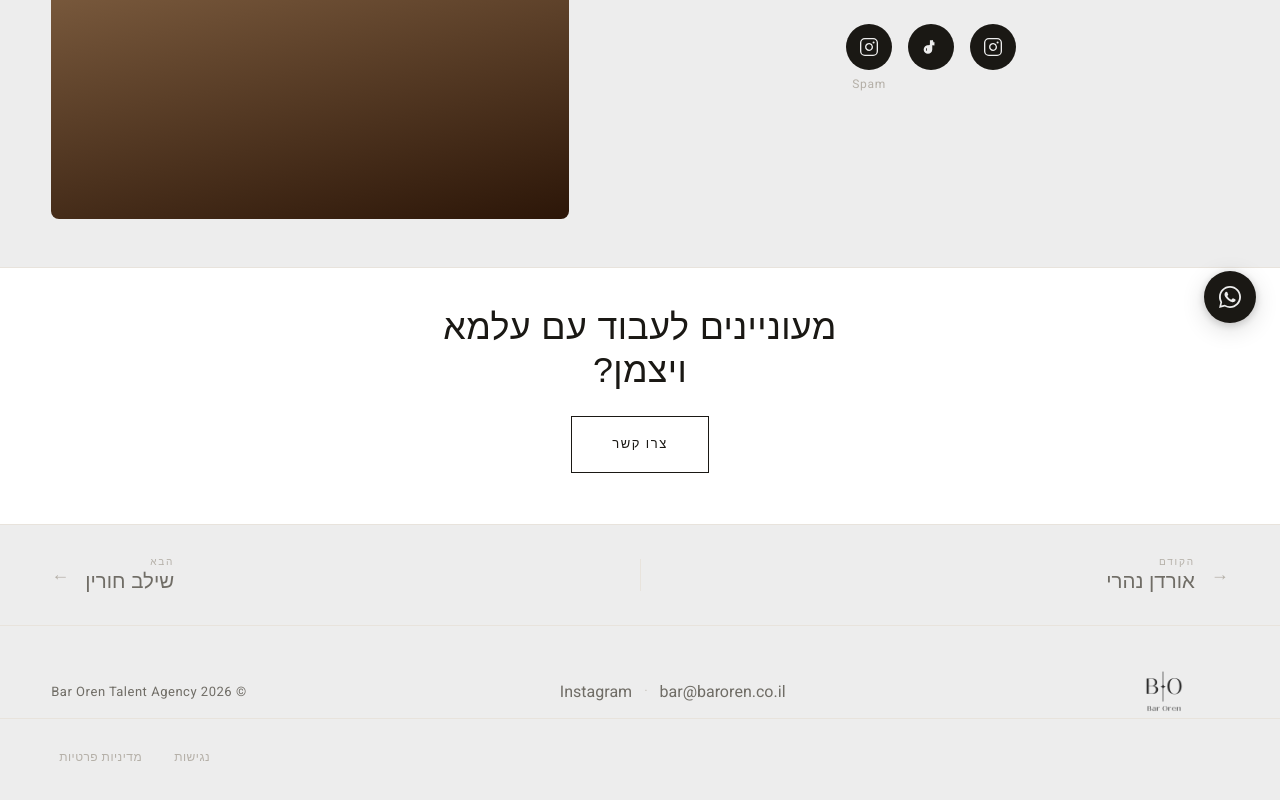
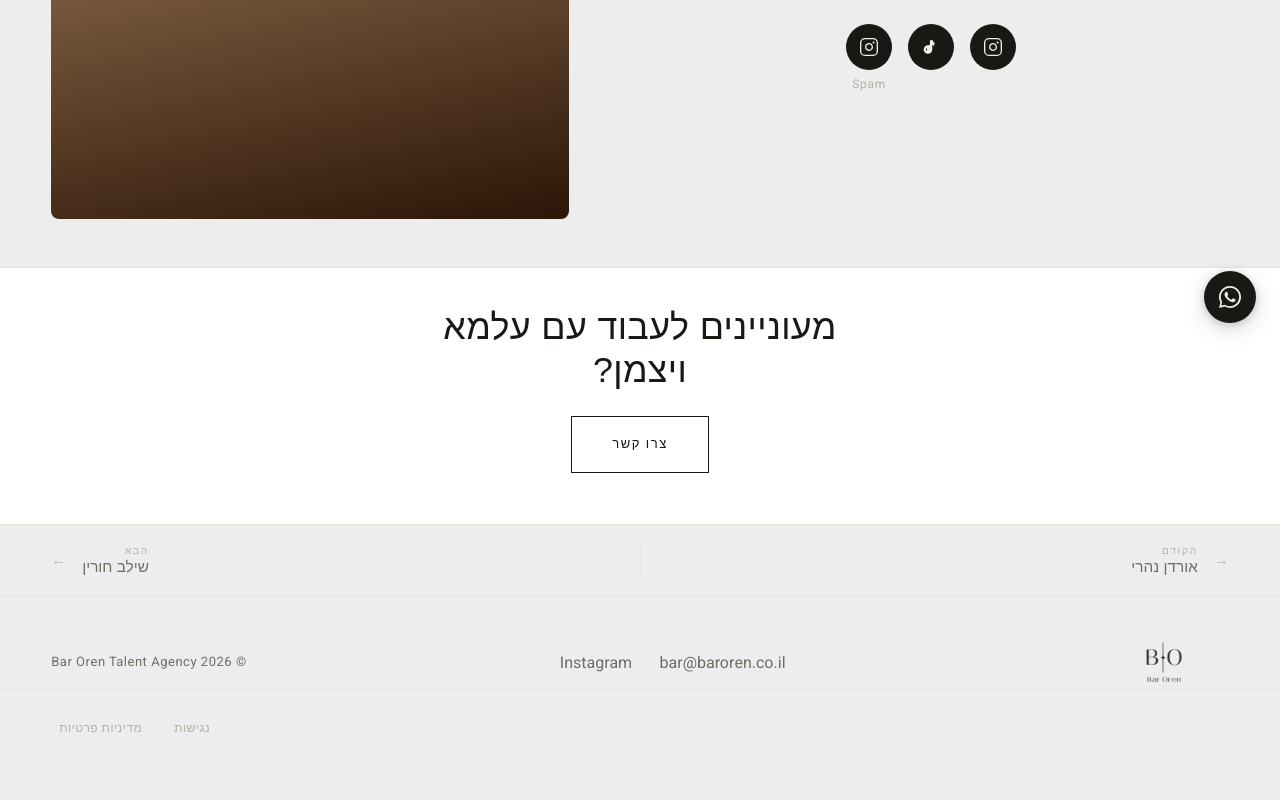
Before and after one commit to baroren298/bar-oren-agency, a Next.js app: page /talent/alma-weizman in a window 1280 px wide. Shown: the part 453-1253 px from the top of the page. Built offline with nearby package versions, Linux system fonts and the light colour scheme; a web font is replaced by a local one.

Commit message:
Refine talent profile navigation spacing

```diff
--- a/components/talent/ProfileNav.module.css
+++ b/components/talent/ProfileNav.module.css
@@ -1,6 +1,6 @@
 .nav {
   border-top: 1px solid var(--color-border);
-  padding-block: clamp(var(--space-5), 2.5vw, var(--space-8));
+  padding-block: clamp(var(--space-3), 1.5vw, var(--space-5));
 }
 
 .inner {
@@ -42,7 +42,7 @@
 /* ─── Arrow ───────────────────────────────────────────────────────────────── */
 
 .direction {
-  font-size: 18px;
+  font-size: 15px;
   color: var(--color-text-tertiary);
   transition: transform var(--duration-base) var(--ease-default),
               color var(--duration-fast) var(--ease-default);
@@ -83,7 +83,7 @@
 
 .talentName {
   font-family: var(--font-display);
-  font-size: clamp(17px, 1.6vw, 22px);
+  font-size: clamp(14px, 1.2vw, 17px);
   font-weight: var(--weight-light);
   color: inherit;
   line-height: 1.1;
```
